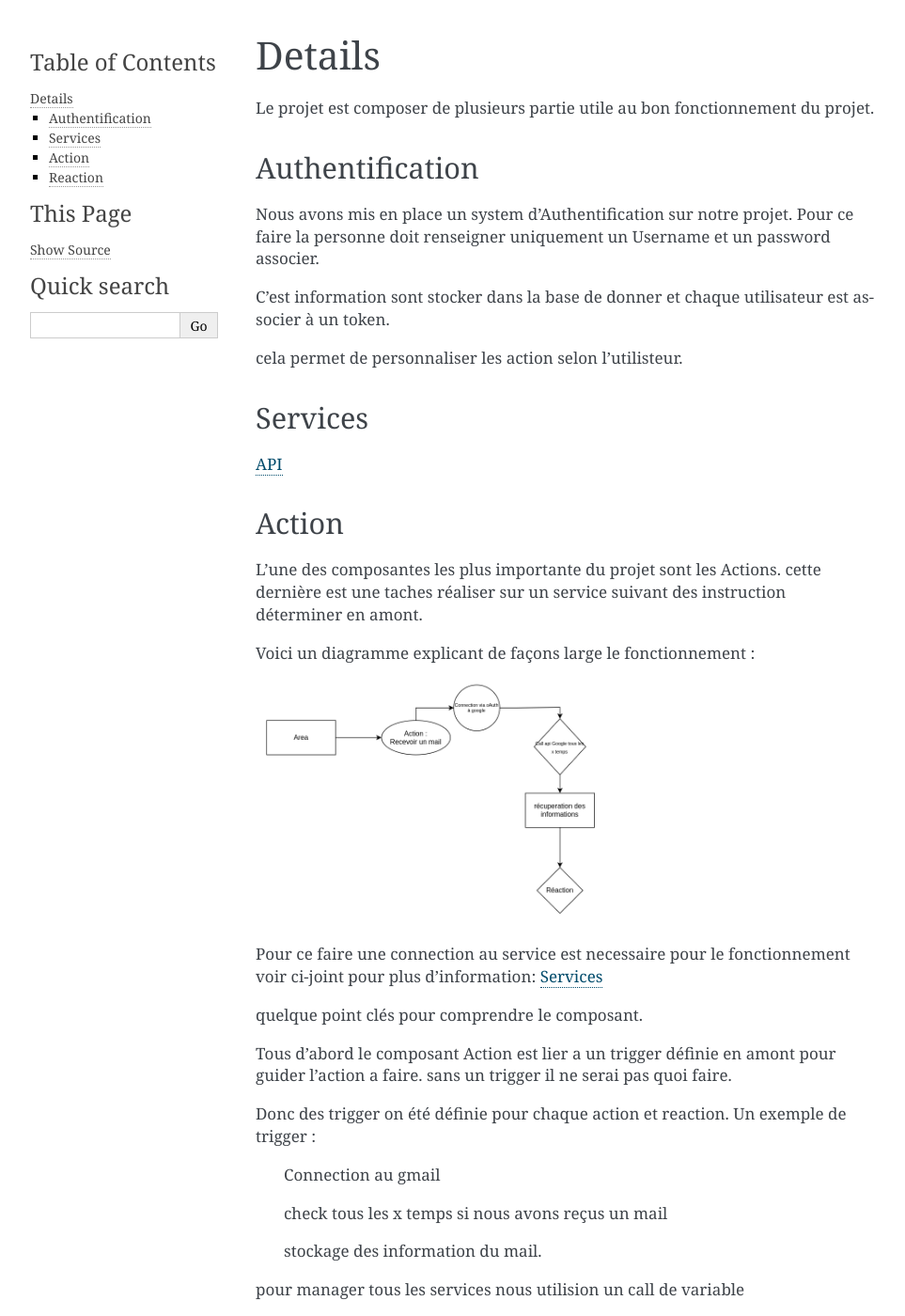
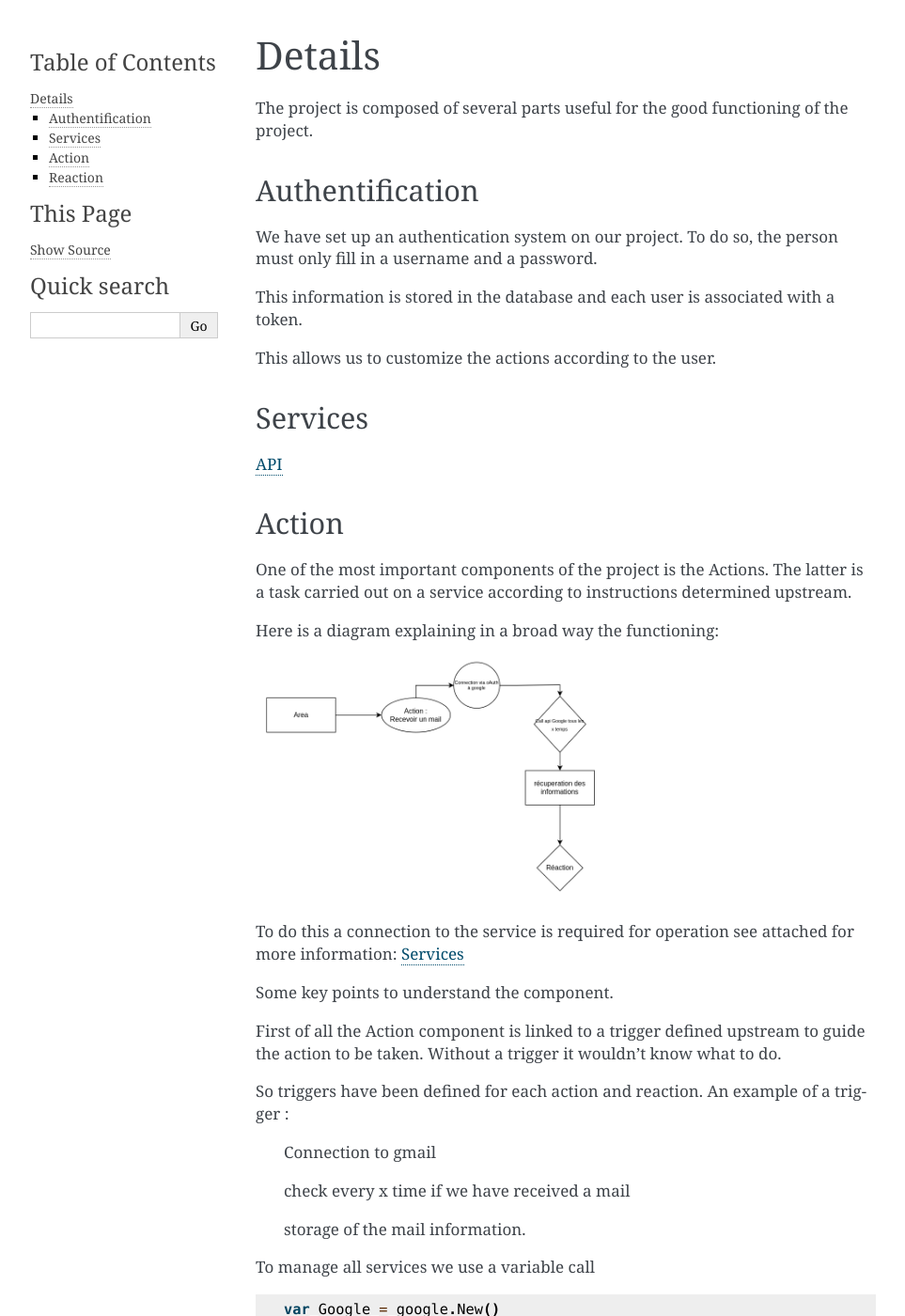
Before and after one commit to Lucas-COX/AREA, a Sphinx documentation site: the page built from doc/docs/source/details.rst, in a window 1280 px wide and 1400 px high. Shown: the whole window at 94% size, without its empty margins (148-1111 px from the left). Built offline with Sphinx 7.4.7, drawn with Linux system fonts in a browser that asks for light colours; some of the changed text lies outside the part shown.

Commit message:
feat(doc): add timer api + translate page in english

```diff
--- a/doc/docs/source/details.rst
+++ b/doc/docs/source/details.rst
@@ -1,18 +1,18 @@
 Details
 ========
 
-Le projet est composer de plusieurs partie utile au bon fonctionnement du projet.
+The project is composed of several parts useful for the good functioning of the project.
 
 Authentification
 -----------------
 
-Nous avons mis en place un system d'Authentification sur notre projet.
-Pour ce faire la personne doit renseigner uniquement un Username et un password associer.
+We have set up an authentication system on our project.
+To do so, the person must only fill in a username and a password.
 
-C'est information sont stocker dans la base de donner et chaque utilisateur est associer à un token.
+This information is stored in the database and each user is associated with a token.
 
 
-cela permet de personnaliser les action selon l'utilisteur.
+This allows us to customize the actions according to the user.
 
 
 .. _service:
@@ -27,32 +27,32 @@ Services
 Action
 -------
 
-L'une des composantes les plus importante du projet sont les Actions.
-cette dernière est une taches réaliser sur un service suivant des instruction déterminer en amont.
+One of the most important components of the project is the Actions.
+The latter is a task carried out on a service according to instructions determined upstream.
 
-Voici un diagramme explicant de façons large le fonctionnement :
+Here is a diagram explaining in a broad way the functioning:
 
 .. image:: images/action.png
     :width: 400
 
 
-Pour ce faire une connection au service est necessaire pour le fonctionnement voir ci-joint pour plus d'information: :ref:`service`
+To do this a connection to the service is required for operation see attached for more information: :ref:`service`
 
-quelque point clés pour comprendre le composant.
+Some key points to understand the component.
 
-Tous d'abord le composant Action est lier a un trigger définie en amont pour guider l'action a faire.
-sans un trigger il ne serai pas quoi faire.
+First of all the Action component is linked to a trigger defined upstream to guide the action to be taken.
+Without a trigger it wouldn't know what to do.
 
-Donc des trigger on été définie pour chaque action et reaction.
-Un exemple de trigger :
+So triggers have been defined for each action and reaction.
+An example of a trigger :
 
-    Connection au gmail
+    Connection to gmail
 
-    check tous les x temps si nous avons reçus un mail
+    check every x time if we have received a mail
 
-    stockage des information du mail.
+    storage of the mail information.
 
-pour manager tous les services nous utilision un call de variable
+To manage all services we use a variable call
 
 .. code-block:: go
 
@@ -60,7 +60,7 @@ pour manager tous les services nous utilision un call de variable
     var Google = google.New()
     var Microsoft = Microsoft.New()
 
-Par exmple pour la connection à google on va demander un Authentification au service
+For example for the connection to google we will ask for an authentication to the service
 
 .. code-block:: go
 
@@ -84,9 +84,9 @@ Par exmple pour la connection à google on va demander un Authentification au se
 	return conf.AuthCodeURL(str, oauth2.AccessTypeOffline, oauth2.ApprovalForce)
     }
 
-on récupèr donc l'id et le secret du client pour pouvoir ensuite intéragir avec le service google pour l'action.
+we recover the id and the secret of the client to be able to interact with the google service for the action.
 
-Lorsque l'accés au service est bon on va lui demander de faire une action qu'on a définie comme ci-dessous :abbr:
+When the access to the service is good, we will ask it to do an action that we have defined as follows:
 
 .. code-block:: go
 
@@ -104,10 +104,10 @@ Lorsque l'accés au service est bon on va lui demander de faire une action qu'on
 	return false
     }
 
-Dans notre cas on peux observer qu'on effectue des tache vis a vis de l'envoie et la reception de mail.
-pour réaliser une reaction en fonction de cette action nous allons par exemple stocker les informations du mail
+In our case, we can observe that we perform tasks regarding the sending and receiving of mail.
+to realize a reaction according to this action we will for example store the information of the mail
 
-donc nous allons récuperer les info
+so we will get the information
 
 .. code-block:: go
 
@@ -124,26 +124,26 @@ donc nous allons récuperer les info
 	return res2
     }
 
-cette action est réaliser nous allons passer donc au reaction.
+This action has been completed, so let's move on to the reaction.
 
 .. _reaction:
 
 Reaction
 ---------
 
-La reaction est la suite d'une action que nous avons effectuer en amont.
-Par exemple ql'action reaction qui est de checker si un mail à ete envoyer puis nous envoyer un message sur discord
+The reaction is the continuation of an action that we have carried out upstream.
+For example, the reaction action is to check if a mail has been sent and then send us a message on discord
 
-pour comprendre la logique voici un diagramme :
+To understand the logic here is a diagram:
 
 .. image:: images/réaction.png
     :width: 400
 
 
-Nous avons vue en amont le check de reception de mail sur gmail.
+We have seen before the mail reception check on gmail.
 
-Maintenant la reaction de cette action sur discord. Pour ce faire il faut c'authentifier sur discord
-puis effectuer l'action "send". cela ce traduit comme ceci :
+Now the reaction of this action on discord. To do this you need to authenticate on discord
+and then perform the "send" action. This translates like this:
 
 .. code-block:: go
 
@@ -159,12 +159,12 @@ puis effectuer l'action "send". cela ce traduit comme ceci :
 	case "send":
 		sendMessage(storedData, trigger.Action, trigger.ActionService)
 	}
-    }
 
-Dans ce cas on lui donne l'instruction d'envoyer un message sur discord.
-pour ce faire dans le cas de discord nous avons l'authorisation d'utiliser un webhook. si non cela n'est pas authoriser.
 
-donc voici l'exemple avec un webhook :
+In this case we give him the instruction to send a message to discord.
+to do this in the case of discord we are allowed to use a webhook. if not it is not allowed.
+
+so here is the example with a webhook :
 
 .. code-block:: go
 
@@ -201,7 +201,7 @@ donc voici l'exemple avec un webhook :
 }
 
 
-Mais dans une grand majoriter par exemple pour .... nous faisons comme ci-dessous :
+But in a large majority for example for .... we do as below:
 
 .. code-block:: go
 
```
Also changed, not shown: doc/docs/source/api.rst (+22 -9 lines), doc/docs/source/images/timer-api.png (added).
